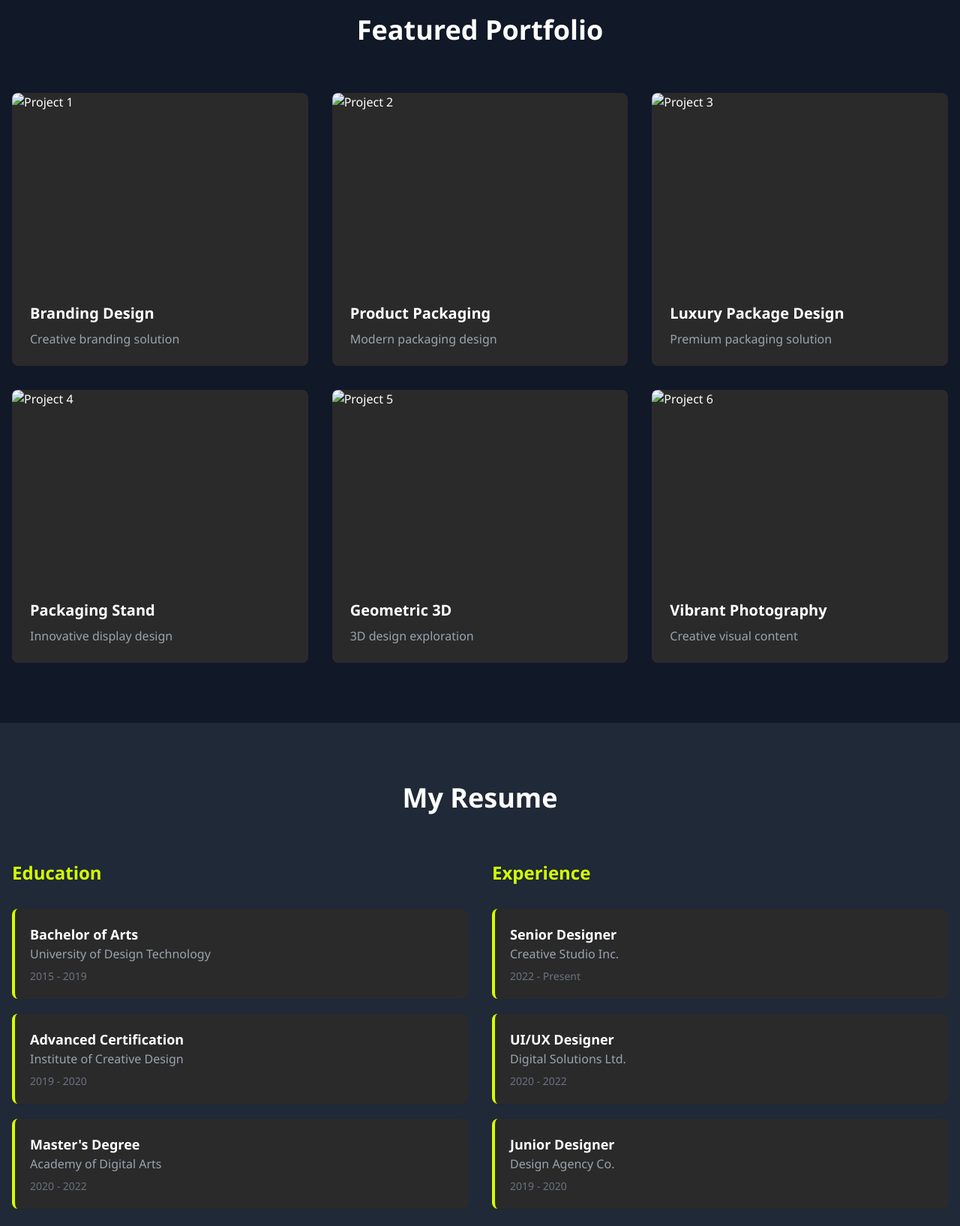
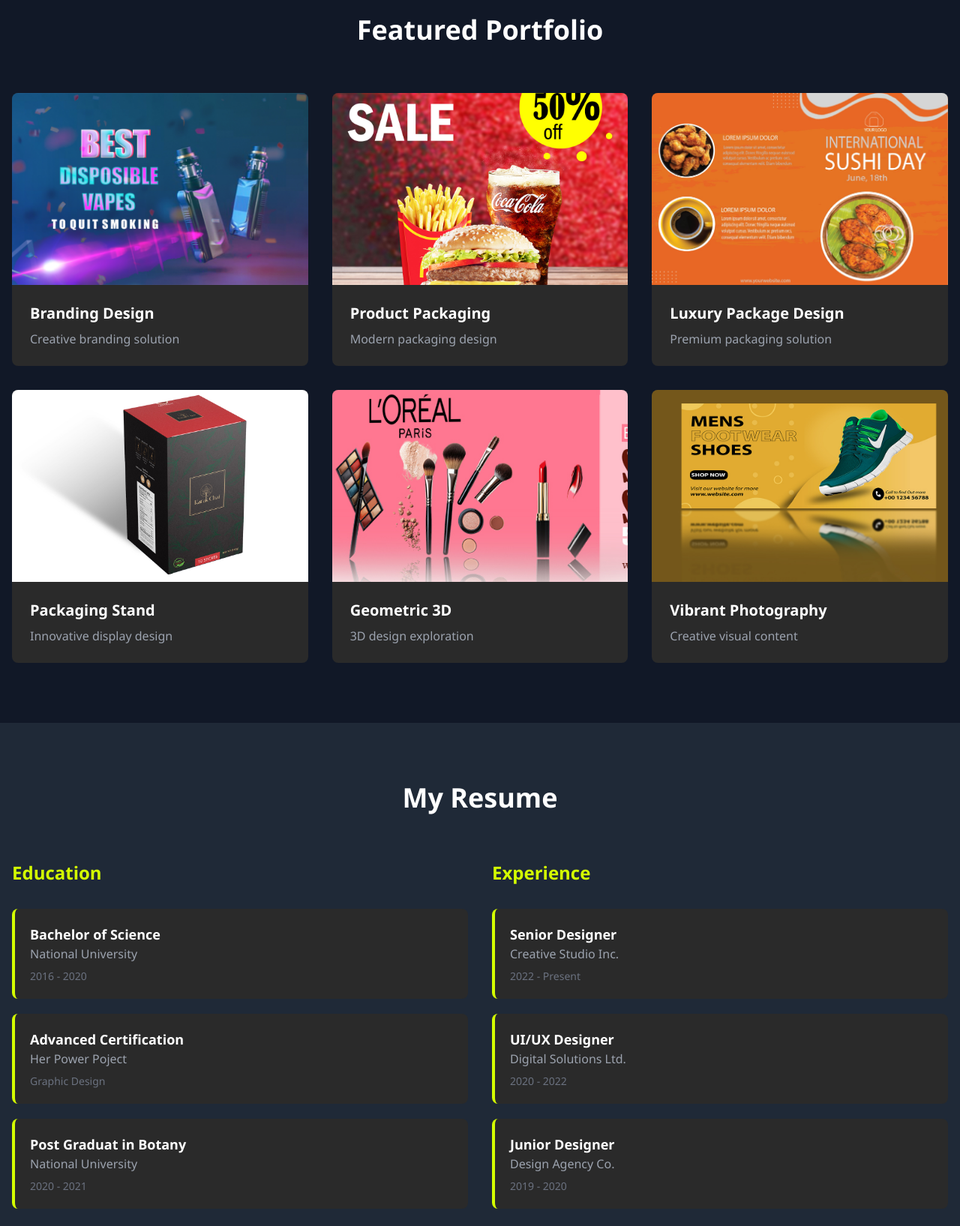
Before and after one commit to shama77-creator/My-portfolio, a plain HTML site: page index.html in a window 1280 px wide. Shown: the part 800-2435 px from the top of the page at 75% size. Drawn offline with nearby package versions, Linux system fonts and the light colour scheme.

Commit message:
update my images and my work

```diff
--- a/index.html
+++ b/index.html
@@ -210,7 +210,7 @@
     <nav class="fixed top-0 left-0 right-0 bg-black bg-opacity-90 z-50 backdrop-blur">
         <div class="max-w-7xl mx-auto px-4 sm:px-6 lg:px-8">
             <div class="flex justify-between items-center h-20">
-                <div class="text-2xl font-bold accent-yellow">CA</div>
+                <div class="text-2xl font-bold accent-yellow">SM</div>
 
                 <div class="desktop-nav flex gap-8">
                     <a href="#home" class="nav-link">Home</a>
@@ -237,7 +237,7 @@
     <section id="home" class="pt-32 pb-20 px-4 text-center bg-gradient-to-b from-gray-800 to-gray-900">
         <div class="max-w-4xl mx-auto">
             <div class="mb-8">
-                <img src="/placeholder.svg?height=300&width=300" alt="Shamanta Chakma" class="w-64 h-64 rounded-full mx-auto object-cover border-4 border-yellow-400">
+                <img src="./Image/Samanta.jpeg" alt="Shamanta Chakma" class="w-64 h-64 rounded-full mx-auto object-cover border-4 border-yellow-400">
             </div>
             <h1 class="text-5xl md:text-6xl font-bold mb-4">Hello, I'm<br><span class="accent-yellow">Shamanta Chakma</span></h1>
             <p class="text-xl text-gray-300 mb-8">Creative Designer & Developer</p>
@@ -252,7 +252,7 @@
 
             <div class="portfolio-grid grid grid-cols-1 md:grid-cols-2 lg:grid-cols-3 gap-8">
                 <div class="portfolio-item">
-                    <img src="/placeholder.svg?height=250&width=300" alt="Project 1" class="w-full h-64 object-cover">
+                    <img src="./Image/portfolio.banner.jpg" alt="Project 1" class="w-full h-64 object-cover">
                     <div class="p-6">
                         <h3 class="text-xl font-bold mb-2">Branding Design</h3>
                         <p class="text-gray-400">Creative branding solution</p>
@@ -260,7 +260,7 @@
                 </div>
 
                 <div class="portfolio-item">
-                    <img src="/placeholder.svg?height=250&width=300" alt="Project 2" class="w-full h-64 object-cover">
+                    <img src="./Image/poster.jpg" alt="Project 2" class="w-full h-64 object-cover">
                     <div class="p-6">
                         <h3 class="text-xl font-bold mb-2">Product Packaging</h3>
                         <p class="text-gray-400">Modern packaging design</p>
@@ -268,7 +268,7 @@
                 </div>
 
                 <div class="portfolio-item">
-                    <img src="/placeholder.svg?height=250&width=300" alt="Project 3" class="w-full h-64 object-cover">
+                    <img src="./Image/poster1.jfif" alt="Project 3" class="w-full h-64 object-cover">
                     <div class="p-6">
                         <h3 class="text-xl font-bold mb-2">Luxury Package Design</h3>
                         <p class="text-gray-400">Premium packaging solution</p>
@@ -276,7 +276,7 @@
                 </div>
 
                 <div class="portfolio-item">
-                    <img src="/placeholder.svg?height=250&width=300" alt="Project 4" class="w-full h-64 object-cover">
+                    <img src="./Image/shadowv.jpg" alt="Project 4" class="w-full h-64 object-cover">
                     <div class="p-6">
                         <h3 class="text-xl font-bold mb-2">Packaging Stand</h3>
                         <p class="text-gray-400">Innovative display design</p>
@@ -284,7 +284,7 @@
                 </div>
 
                 <div class="portfolio-item">
-                    <img src="/placeholder.svg?height=250&width=300" alt="Project 5" class="w-full h-64 object-cover">
+                    <img src="./Image/lorealbanner.jpg" alt="Project 5" class="w-full h-64 object-cover">
                     <div class="p-6">
                         <h3 class="text-xl font-bold mb-2">Geometric 3D</h3>
                         <p class="text-gray-400">3D design exploration</p>
@@ -292,7 +292,7 @@
                 </div>
 
                 <div class="portfolio-item">
-                    <img src="/placeholder.svg?height=250&width=300" alt="Project 6" class="w-full h-64 object-cover">
+                    <img src="./Image/shoes.jpg" alt="Project 6" class="w-full h-64 object-cover">
                     <div class="p-6">
                         <h3 class="text-xl font-bold mb-2">Vibrant Photography</h3>
                         <p class="text-gray-400">Creative visual content</p>
@@ -312,21 +312,21 @@
                     <h3 class="text-2xl font-bold mb-8 accent-yellow">Education</h3>
 
                     <div class="resume-item">
-                        <h4 class="text-lg font-bold">Bachelor of Arts</h4>
-                        <p class="text-gray-400">University of Design Technology</p>
-                        <p class="text-sm text-gray-500 mt-2">2015 - 2019</p>
+                        <h4 class="text-lg font-bold">Bachelor of Science</h4>
+                        <p class="text-gray-400">National University</p>
+                        <p class="text-sm text-gray-500 mt-2">2016 - 2020</p>
                     </div>
 
                     <div class="resume-item">
                         <h4 class="text-lg font-bold">Advanced Certification</h4>
-                        <p class="text-gray-400">Institute of Creative Design</p>
-                        <p class="text-sm text-gray-500 mt-2">2019 - 2020</p>
+                        <p class="text-gray-400">Her Power Poject</p>
+                        <p class="text-sm text-gray-500 mt-2">Graphic Design</p>
                     </div>
 
                     <div class="resume-item">
-                        <h4 class="text-lg font-bold">Master's Degree</h4>
-                        <p class="text-gray-400">Academy of Digital Arts</p>
-                        <p class="text-sm text-gray-500 mt-2">2020 - 2022</p>
+                        <h4 class="text-lg font-bold">Post Graduat in Botany</h4>
+                        <p class="text-gray-400"> National University</p>
+                        <p class="text-sm text-gray-500 mt-2">2020 - 2021 </p>
                     </div>
                 </div>
 
@@ -360,7 +360,7 @@
         <div class="max-w-7xl mx-auto">
             <div class="grid grid-cols-1 md:grid-cols-2 gap-12 items-center">
                 <div>
-                    <img src="/placeholder.svg?height=400&width=350" alt="Charles Anderson" class="rounded-lg">
+                    <img src="./Image/Samanta.jpeg" alt="Shamanta Chakma" class="rounded-lg">
                 </div>
 
                 <div>
@@ -381,7 +381,7 @@
         </div>
     </section>
 
-    <!-- Testimonials -->
+    <!-- Testimonials
     <section class="py-20 px-4 bg-gray-800">
         <div class="max-w-7xl mx-auto">
             <h2 class="text-4xl font-bold text-center mb-16">Client Testimonials</h2>
@@ -395,7 +395,7 @@
                             <p class="text-gray-400 text-sm">CEO, Tech Company</p>
                         </div>
                     </div>
-                    <p class="text-gray-300">"Charles delivered an exceptional design that exceeded our expectations. His attention to detail and creative approach made all the difference."</p>
+                    <p class="text-gray-300">"Shamanta delivered an exceptional design that exceeded our expectations. His attention to detail and creative approach made all the difference."</p>
                 </div>
 
                 <div class="testimonial-card">
@@ -406,7 +406,7 @@
                             <p class="text-gray-400 text-sm">Founder, Design Studio</p>
                         </div>
                     </div>
-                    <p class="text-gray-300">"Working with Charles was a pleasure. He understood our vision perfectly and brought it to life with stunning visuals and seamless functionality."</p>
+                    <p class="text-gray-300">"Working with Shamanta was a pleasure. She understood our vision perfectly and brought it to life with stunning visuals and seamless functionality."</p>
                 </div>
 
                 <div class="testimonial-card">
@@ -417,7 +417,7 @@
                             <p class="text-gray-400 text-sm">Marketing Director</p>
                         </div>
                     </div>
-                    <p class="text-gray-300">"Charles is a true professional. His designs not only look amazing but also drive engagement and conversions. Highly recommended!"</p>
+                    <p class="text-gray-300">"Shamanta is a true professional. Her designs not only look amazing but also drive engagement and conversions. Highly recommended!"</p>
                 </div>
 
                 <div class="testimonial-card">
@@ -428,11 +428,11 @@
                             <p class="text-gray-400 text-sm">Product Manager</p>
                         </div>
                     </div>
-                    <p class="text-gray-300">"Charles brought fresh ideas and innovative solutions to our project. His collaborative approach made the entire process smooth and enjoyable."</p>
+                    <p class="text-gray-300">"Shamanta brought fresh ideas and innovative solutions to our project. Her collaborative approach made the entire process smooth and enjoyable."</p>
                 </div>
             </div>
         </div>
-    </section>
+    </section> -->
 
     <!-- Services -->
     <section id="services" class="py-20 px-4 bg-gray-900">
@@ -442,7 +442,7 @@
             <div class="grid grid-cols-1 md:grid-cols-3 gap-8">
                 <div class="service-card">
                     <div class="service-icon">🎨</div>
-                    <h3 class="text-xl font-bold mb-4">UI/UX Design</h3>
+                    <h3 class="text-xl font-bold mb-4">Web & Graphic Design</h3>
                     <p class="text-gray-400 mb-6">Creating intuitive and beautiful user interfaces that enhance user experience and drive engagement.</p>
                     <a href="#" class="accent-yellow font-bold hover:underline">Learn More →</a>
                 </div>
@@ -456,7 +456,7 @@
 
                 <div class="service-card">
                     <div class="service-icon">📱</div>
-                    <h3 class="text-xl font-bold mb-4">Mobile Design</h3>
+                    <h3 class="text-xl font-bold mb-4">Video Aditing</h3>
                     <p class="text-gray-400 mb-6">Designing mobile-first experiences that work seamlessly across all devices and platforms.</p>
                     <a href="#" class="accent-yellow font-bold hover:underline">Learn More →</a>
                 </div>
@@ -465,7 +465,7 @@
     </section>
 
     <!-- Blog -->
-    <section class="py-20 px-4 bg-gray-800">
+    <!-- <section class="py-20 px-4 bg-gray-800">
         <div class="max-w-7xl mx-auto">
             <h2 class="text-4xl font-bold text-center mb-16">Blog on Medium</h2>
 
@@ -498,7 +498,7 @@
                 </div>
             </div>
         </div>
-    </section>
+    </section> -->
 
     <!-- Contact Section -->
     <section id="contact" class="py-20 px-4 bg-gray-900">
@@ -527,15 +527,15 @@
                     <div class="space-y-6">
                         <div>
                             <h4 class="font-bold mb-2">Email</h4>
-                            <p class="text-gray-400">charles@example.com</p>
+                            <p class="text-gray-400">chakmashama77@gmail.com</p>
                         </div>
                         <div>
                             <h4 class="font-bold mb-2">Phone</h4>
-                            <p class="text-gray-400">+1 (555) 123-4567</p>
+                            <p class="text-gray-400">+880 1815510425</p>
                         </div>
                         <div>
                             <h4 class="font-bold mb-2">Location</h4>
-                            <p class="text-gray-400">New York, USA</p>
+                            <p class="text-gray-400">Bangladesh</p>
                         </div>
                         <div>
                             <h4 class="font-bold mb-4">Follow Me</h4>
```
Also changed, not shown: Image/23 march.jpg (added), Image/34기_성지윤.jpg (deleted), Image/Samanta.jpeg (added), Image/WhatsApp Image 2025-03-12 at 09.36.52.jpeg (added), Image/beautiful-woman-face-healthy-skin-260nw-1880700373.webp (deleted), Image/burgerposter.jpg (added), Image/closeup-attractive-middle-aged-woman-260nw-2247090587 (1).jpg (deleted), Image/closeup-attractive-middle-aged-woman-260nw-2247090587 (1).webp (deleted), Image/closeup-attractive-middle-aged-woman-260nw-2247090587.webp (deleted), Image/female-developer-thinking-typing-on-260nw-2324952347.webp (deleted), Image/lorealbanner.jpg (added), Image/portfolio.banner.jpg (added), Image/poster.jpg (added), Image/poster1.jfif (added), 5 more files.
